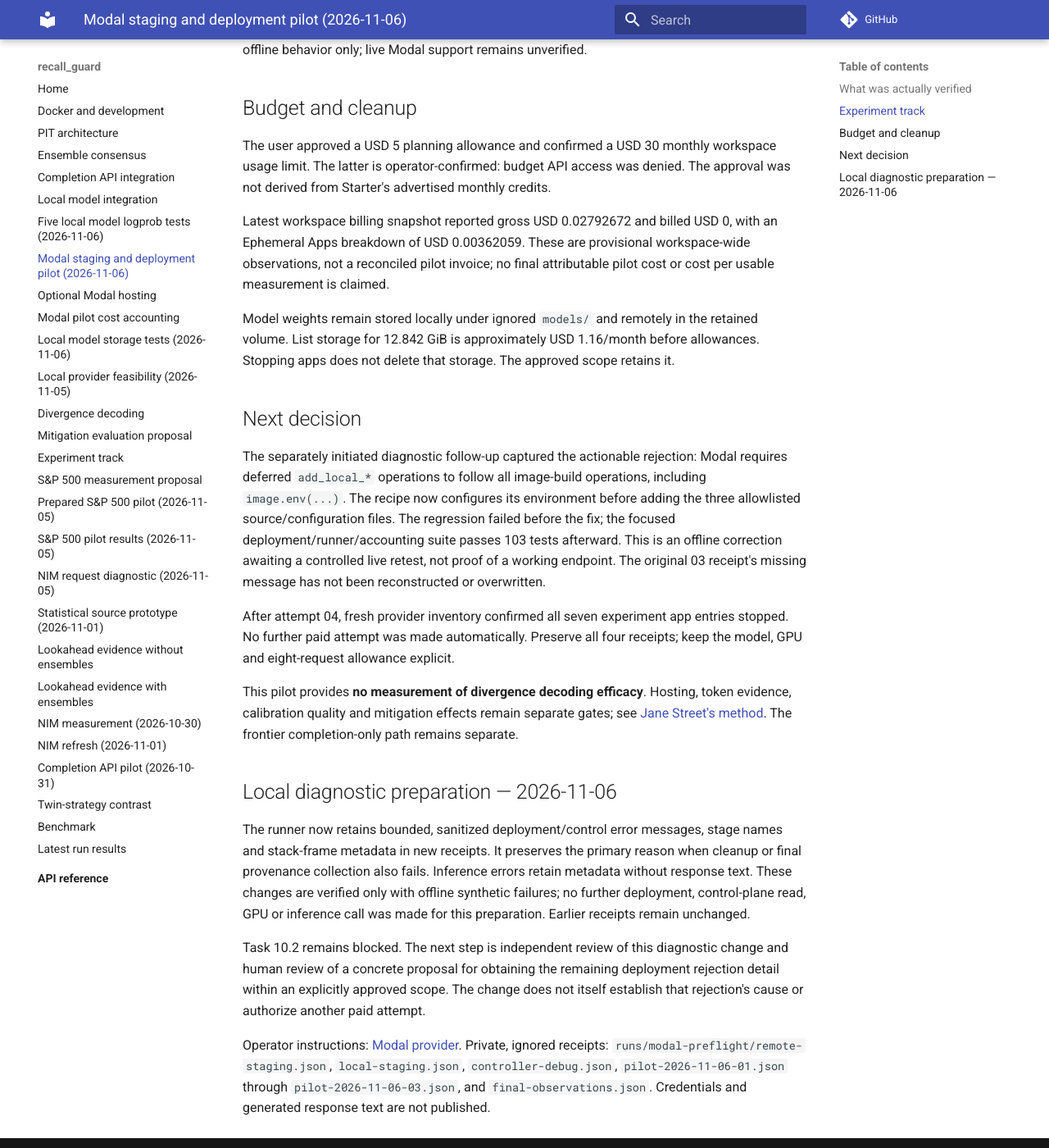
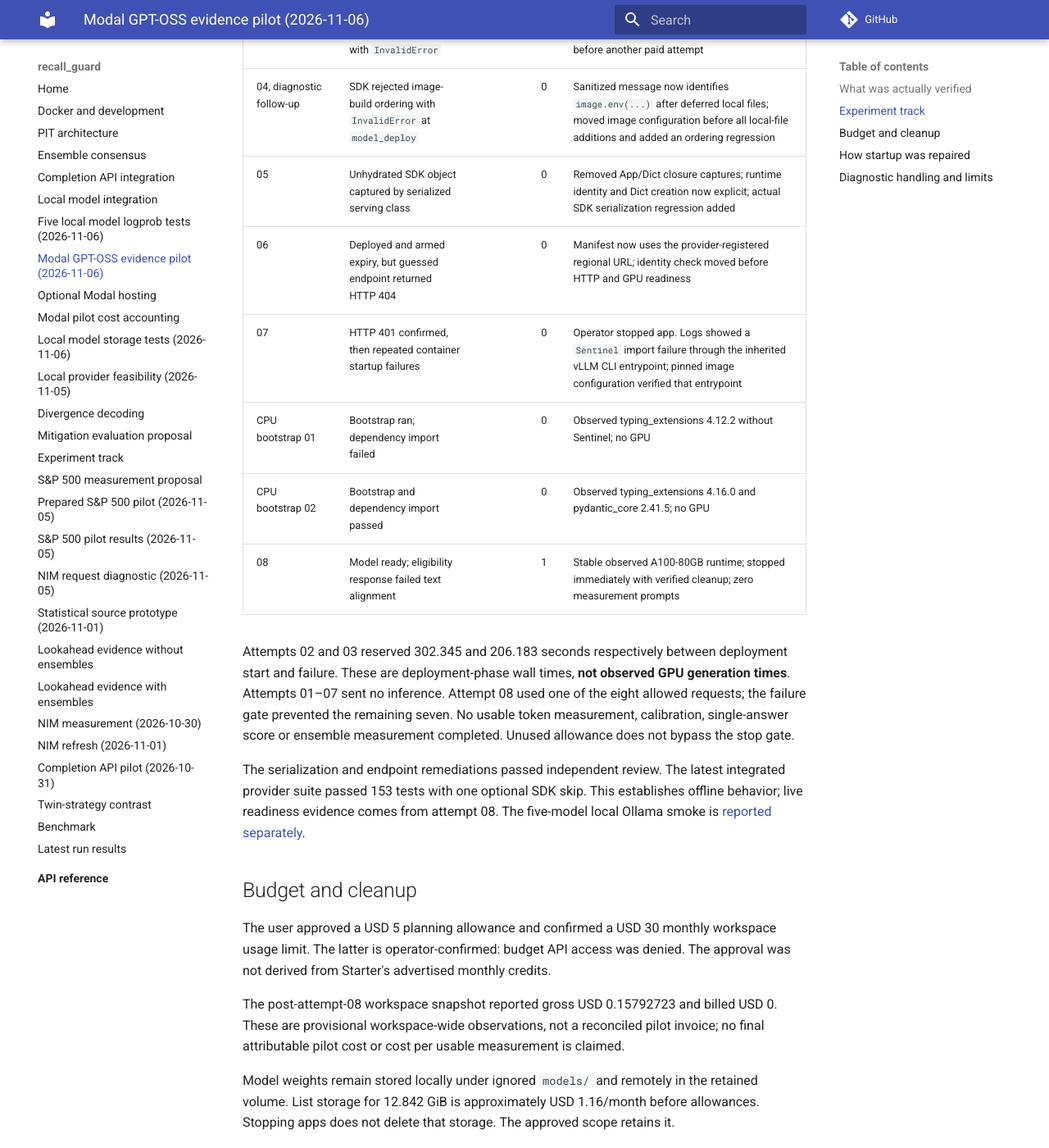
Before and after one commit to norandom/memguard_alpha, an MkDocs documentation site: the page built from docs/results/2026-11-06-modal-pilot.md, in a window 1280 px wide and 1400 px high, scrolled down 1469 px. Shown: the whole window at 82% size. Built offline with MkDocs 1.6.1 and Material for MkDocs 9.7.7, drawn with Linux system fonts in a browser that asks for light colours; comment, search, counter and statistics services are not loaded; some of the changed text lies outside the part shown.

Commit message:
docs(local-ai-provider): record Modal readiness and ineligible token evidence

```diff
--- a/docs/modal-provider.md
+++ b/docs/modal-provider.md
@@ -6,13 +6,22 @@
 valid token evidence and a useful contamination score are separate results.
 
 The deployment recipe and bounded runner are verified offline. The
-[2026-11-06 live pilot](results/2026-11-06-modal-pilot.md) verified weight staging
-and image build, then stopped on a deployment rejection before readiness or
-inference. All experiment apps are confirmed stopped; weights remain retained.
-A100 execution, endpoint authentication and token evidence remain unverified.
-The paid pilot was approved. A diagnostic follow-up identified an image-build
-ordering error; its offline fix awaits a controlled live retest under task 10.2.
-Complete all image configuration before deferred local-file additions.
+[2026-11-06 live pilot](results/2026-11-06-modal-pilot.md) verified weight staging,
+deployment, remote expiry arming and unauthenticated HTTP 401 before readiness.
+Attempt 08 reached model readiness and authenticated generation, but strict token
+alignment failed on its one eligibility response. No measurement prompts ran;
+the configuration remains ineligible for calibrated token-evidence use. The
+runner verified model-app shutdown, and final inventory confirmed every owned
+model, expiry and diagnostic app stopped.
+Startup diagnostics identified the inherited vLLM entrypoint and an incompatible
+`typing_extensions` import. The recipe clears that entrypoint and pins 4.16.0;
+a fresh CPU-only check confirmed `Sentinel` and `pydantic_core` imports. Keep every image operation
+before deferred local-file additions. Weights remain retained after app shutdown.
+
+The GPU request was A100-40GB; the observed device was A100-SXM4-80GB. Preserve
+both facts in comparisons. This run establishes neither 40 GB fit nor actual
+attributable GPU cost. A further structural alignment diagnostic needs an
+explicit decision; unused measurement allowance does not bypass the failure gate.
 The original local CPU result remains in the
 [local integration guide](local-provider.md).
 
@@ -73,6 +82,18 @@
 `sha256:700d8ac4f37a3f2975b79e67406d7f2689bdd8c87e3e7a62721bf03921940935`:
 its build history records `PYTHON_VERSION=3.12` and selects that interpreter as
 `python3`. No image layers were pulled for this check.
+
+The image also inherits `ENTRYPOINT ["vllm", "serve"]`; the recipe resets it with
+`image.entrypoint([])` so Modal can execute its bootstrap arguments. A live
+CPU-only check observed `typing_extensions` 4.12.2 lacking `Sentinel`, which
+prevented `pydantic_core` import. The explicit image dependency override remains
+outside the core package and the local operator lock. The recipe pins 4.16.0
+before all deferred file additions; verify its effective import in the resulting
+image. See [Modal's existing-image guidance](https://modal.com/docs/guide/existing-images).
+
+Use the provider-registered endpoint, including its regional hostname when
+present. The runner checks it against the explicit manifest before HTTP traffic
+or GPU readiness. It never silently redirects requests to a guessed address.
 
 The local tokenizer needs no PyTorch, CUDA or vLLM install. Python 3.12 tooling,
 chat-template rendering and lazy serving/expiry construction were checked with
--- a/docs/results/2026-11-06-modal-pilot.md
+++ b/docs/results/2026-11-06-modal-pilot.md
@@ -1,21 +1,35 @@
-# Modal pilot: staging succeeded, inference remains unverified
+# Modal GPT-OSS-20B: ready, but token evidence ineligible
 
-The approved GPT-OSS-20B pilot did not reach inference. Model staging succeeded;
-deployment failed before readiness. This is a **deployment integration failure**,
-not evidence that GPT-OSS cannot fit the selected GPU or cannot supply logprobs.
-All experiment apps were subsequently confirmed stopped.
+The approved GPT-OSS-20B pilot reached model readiness and sent one eligibility
+request. Strict evidence validation rejected the response with
+`token_text_alignment_failed`; the runner stopped without sending the seven
+measurement prompts. Hosting works for this observed configuration, but it is
+**not eligible for calibrated token-evidence measurements** yet. Generated text
+was not retained, so this receipt cannot establish the exact alignment discrepancy.
+The [sanitized numeric track](2026-11-06-modal-pilot.json) preserves source hashes
+and separates inference, evidence, environment and cleanup outcomes.
 
 ## What was actually verified
 
 - Root `.env` account authentication and proxy-token registration in `wishinet`.
-  The proxy secret was not exercised against a running endpoint.
+- Registered endpoint identity and unauthenticated HTTP 401 before GPU readiness
+  in attempts 07 and 08. Attempt 08 reached authenticated generation.
 - Dedicated `recall-guard-pilot` environment and retained weight volume.
 - Ten selected files: 13,789,255,711 bytes. Three safetensors shards matched
   primary repository SHA-256 values; remote inventory matched selected paths/sizes.
 - Pinned tokenizer and chat template: eight inputs of 73–76 tokens, each within
   the 4096-token context including its 512-token output allowance.
-- The corrected vLLM registry image built successfully in the final attempt.
-- Final read-only inventory: five experiment app entries, all `APP_STATE_STOPPED`.
+- The corrected vLLM registry image built successfully; the model app deployed.
+- The independent CPU expiry input acknowledged the model app ID and deadline
+  before the readiness request. Client-loss expiry has not been live exercised.
+- Attempt 08 observed vLLM 0.17.0, the pinned model/tokenizer revision and stable
+  before/after identity. Startup took 103.631 seconds; the eligibility request
+  took 2.969 seconds including transport/validation, not generation alone.
+- The request specified A100-40GB, but the observed device was **A100-SXM4-80GB**
+  with 81920 MiB. Provider placement does not prove 40 GB fit or validate 40 GB
+  pricing for actual usage. The client did not change its GPU request.
+- Model-app cleanup was verified in the runner. Separate final inventory
+  confirmed all fifteen owned model, expiry and diagnostic entries stopped.
 
 ## Experiment track
 
@@ -26,16 +40,25 @@
 | 02 | Registry image build failed with `ImageBuildError` | 0 | Modal bootstrap required `python`; pinned image exposed `python3`. Scoped alias added without replacing its interpreter |
 | 03 | Image built, later deployment rejected with `InvalidError` | 0 | The runner retained only exception type; exact remaining rejection needs diagnostic review before another paid attempt |
 | 04, diagnostic follow-up | SDK rejected image-build ordering with `InvalidError` at `model_deploy` | 0 | Sanitized message now identifies `image.env(...)` after deferred local files; moved image configuration before all local-file additions and added an ordering regression |
+| 05 | Unhydrated SDK object captured by serialized serving class | 0 | Removed App/Dict closure captures; runtime identity and Dict creation now explicit; actual SDK serialization regression added |
+| 06 | Deployed and armed expiry, but guessed endpoint returned HTTP 404 | 0 | Manifest now uses the provider-registered regional URL; identity check moved before HTTP and GPU readiness |
+| 07 | HTTP 401 confirmed, then repeated container startup failures | 0 | Operator stopped app. Logs showed a `Sentinel` import failure through the inherited vLLM CLI entrypoint; pinned image configuration verified that entrypoint |
+| CPU bootstrap 01 | Bootstrap ran; dependency import failed | 0 | Observed typing_extensions 4.12.2 without Sentinel; no GPU |
+| CPU bootstrap 02 | Bootstrap and dependency import passed | 0 | Observed typing_extensions 4.16.0 and pydantic_core 2.41.5; no GPU |
+| 08 | Model ready; eligibility response failed text alignment | 1 | Stable observed A100-80GB runtime; stopped immediately with verified cleanup; zero measurement prompts |
 
 Attempts 02 and 03 reserved 302.345 and 206.183 seconds respectively between
 deployment start and failure. These are deployment-phase wall times, **not
-observed GPU generation times**. No readiness call, token evidence, calibration,
-single-answer score or ensemble measurement completed. The eight-request
-inference allowance was not consumed.
+observed GPU generation times**. Attempts 01–07 sent no inference. Attempt 08
+used one of the eight allowed requests; the failure gate prevented the remaining
+seven. No usable token measurement, calibration, single-answer score or ensemble
+measurement completed. Unused allowance does not bypass the stop gate.
 
-The two focused remediations passed independent review. Latest focused suite:
-103 deployment, runner and accounting tests passed after the diagnostic follow-up. This establishes offline
-behavior only; live Modal support remains unverified.
+The serialization and endpoint remediations passed independent review. The latest
+integrated provider suite passed 153 tests with one optional SDK skip. This
+establishes offline behavior; live readiness evidence comes from attempt 08.
+The five-model local
+Ollama smoke is [reported separately](2026-11-06-local-model-smoke.md).
 
 ## Budget and cleanup
 
@@ -43,8 +66,8 @@
 workspace usage limit. The latter is operator-confirmed: budget API access was
 denied. The approval was not derived from Starter's advertised monthly credits.
 
-Latest workspace billing snapshot reported gross USD 0.02792672 and billed USD
-0, with an Ephemeral Apps breakdown of USD 0.00362059. These are provisional
+The post-attempt-08 workspace snapshot reported gross USD 0.15792723 and billed USD
+0. These are provisional
 workspace-wide observations, not a reconciled pilot invoice; no final attributable
 pilot cost or cost per usable measurement is claimed.
 
@@ -52,42 +75,55 @@
 retained volume. List storage for 12.842 GiB is approximately USD 1.16/month before
 allowances. Stopping apps does not delete that storage. The approved scope retains it.
 
-## Next decision
+## How startup was repaired
 
-The separately initiated diagnostic follow-up captured the actionable rejection:
-Modal requires deferred `add_local_*` operations to follow all image-build
-operations, including `image.env(...)`. The recipe now configures its environment
-before adding the three allowlisted source/configuration files. The regression
-failed before the fix; the focused deployment/runner/accounting suite passes
-103 tests afterward. This is an offline correction awaiting a controlled live
-retest, not proof of a working endpoint. The original 03 receipt's missing
-message has not been reconstructed or overwritten.
+The pinned image configuration contains `ENTRYPOINT ["vllm", "serve"]`. Modal's
+registry-image construction preserves it. The remote traceback starts in that
+CLI, rather than the serving hook's `python -m` subprocess. Clearing the inherited
+entrypoint is therefore a verified configuration repair; it allows Modal's
+bootstrap arguments to run. See [Modal's image guidance](https://modal.com/docs/guide/existing-images).
 
-After attempt 04, fresh provider inventory confirmed all seven experiment app
-entries stopped. No further paid attempt was made automatically. Preserve all
-four receipts; keep the model, GPU and eight-request allowance explicit.
+The immediate exception was `ImportError` for `Sentinel` from `typing_extensions`
+while importing `pydantic_core`. A CPU-only diagnostic then observed effective
+version 4.12.2, missing `Sentinel`, and reproduced that import failure. The recipe
+now pins 4.16.0 in the derived image. A second CPU check observed that version,
+found `Sentinel`, and successfully imported `pydantic_core` 2.41.5 under Python
+3.12.13. Both diagnostic apps were stopped; neither used a GPU or generated tokens.
+This established the import repair before attempt 08 tested model readiness.
+
+Attempt 07's original runner receipt records cleanup as unverified because the
+operator had already stopped its app. A separate provider inventory subsequently
+confirmed the model app stopped; it does not overwrite the original receipt.
+Separate provider inventory after the first CPU check confirmed all fourteen
+experiment entries stopped. The second CPU check also confirmed its own app
+stopped. Final inventory after attempt 08 confirmed all fifteen owned app entries
+stopped. Earlier receipts remain unchanged.
 
 This pilot provides **no measurement of divergence decoding efficacy**. Hosting,
 token evidence, calibration quality and mitigation effects remain separate gates;
 see [Jane Street's method](https://blog.janestreet.com/mitigating-memorization-in-llms/).
 The frontier completion-only path remains separate.
 
-## Local diagnostic preparation — 2026-11-06
+## Diagnostic handling and limits
 
 The runner now retains bounded, sanitized deployment/control error messages,
 stage names and stack-frame metadata in new receipts. It preserves the primary
 reason when cleanup or final provenance collection also fails. Inference errors
-retain metadata without response text. These changes are verified only with
-offline synthetic failures; no further deployment, control-plane read, GPU or
-inference call was made for this preparation. Earlier receipts remain unchanged.
+retain metadata without response text. These changes are verified with
+offline synthetic failures and were exercised during later controlled attempts.
+Earlier receipts remain unchanged.
 
-Task 10.2 remains blocked. The next step is independent review of this diagnostic
-change and human review of a concrete proposal for obtaining the remaining
-deployment rejection detail within an explicitly approved scope. The change does
-not itself establish that rejection's cause or authorize another paid attempt.
+Task 10.2 now has a bounded live feasibility outcome: ready host, ineligible token
+evidence and verified shutdown. This does not establish end-to-end scoring support.
+The next diagnostic proposal is recorded in
+`.kiro/specs/local-ai-provider/modal-alignment-diagnostic-proposal.md`; further
+inference needs an explicit decision. Calibration and ensemble work remain
+separately budgeted. Startup failures also consumed compute/control activity
+despite sending zero inference requests.
 
 Operator instructions: [Modal provider](../modal-provider.md).
 Private, ignored receipts: `runs/modal-preflight/remote-staging.json`,
 `local-staging.json`, `controller-debug.json`, `pilot-2026-11-06-01.json` through
-`pilot-2026-11-06-03.json`, and `final-observations.json`. Credentials and generated
+`pilot-2026-11-06-08.json`, both CPU import checks, registered endpoint metadata
+and cleanup inventories. Credentials and generated
 response text are not published.
--- a/mkdocs.yml
+++ b/mkdocs.yml
@@ -58,7 +58,7 @@
   - Completion API integration: completion-api.md
   - Local model integration: local-provider.md
   - Five local model logprob tests (2026-11-06): results/2026-11-06-local-model-smoke.md
-  - Modal staging and deployment pilot (2026-11-06): results/2026-11-06-modal-pilot.md
+  - Modal GPT-OSS evidence pilot (2026-11-06): results/2026-11-06-modal-pilot.md
   - Optional Modal hosting: modal-provider.md
   - Modal pilot cost accounting: modal-cost-report.md
   - Local model storage tests (2026-11-06): results/2026-11-06-local-model-storage.md
```
Also changed, not shown: .kiro/specs/local-ai-provider/live-feasibility-validation-2026-11-06.md (added, +65 -0 lines), .kiro/specs/local-ai-provider/modal-alignment-diagnostic-proposal.md (added, +60 -0 lines), .kiro/specs/local-ai-provider/tasks.md (+3 -3 lines), README.md (+4 -2 lines), docs/local-provider.md (+3 -2 lines), docs/results/2026-11-06-modal-pilot.json (added, +177 -0 lines), 1 other file.
